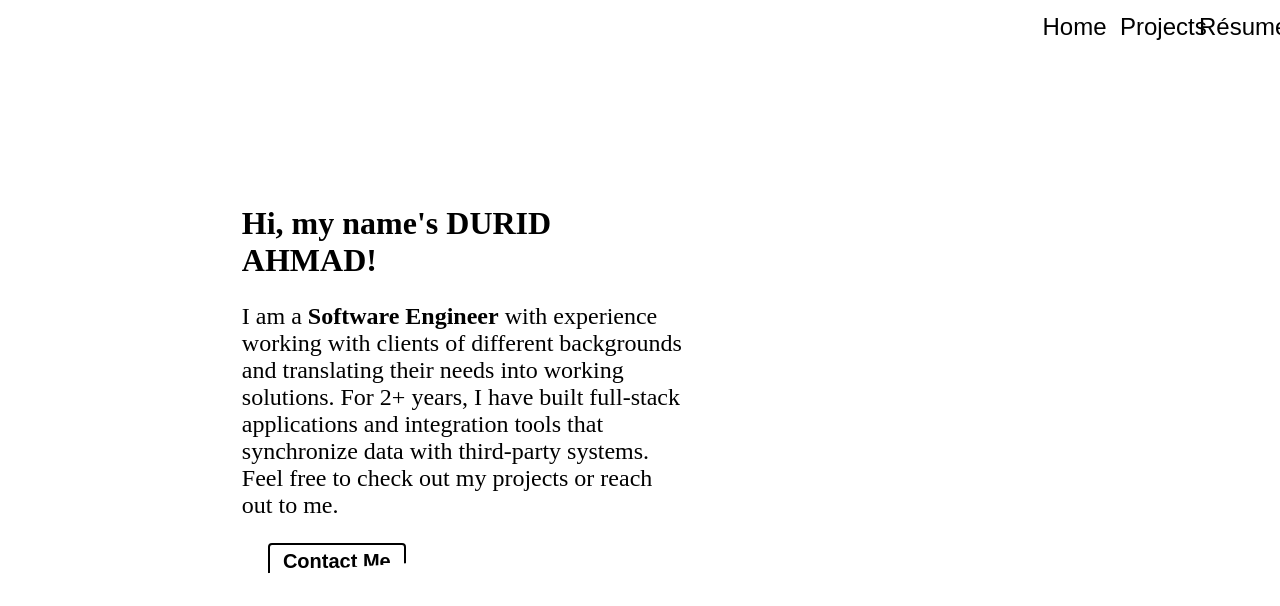
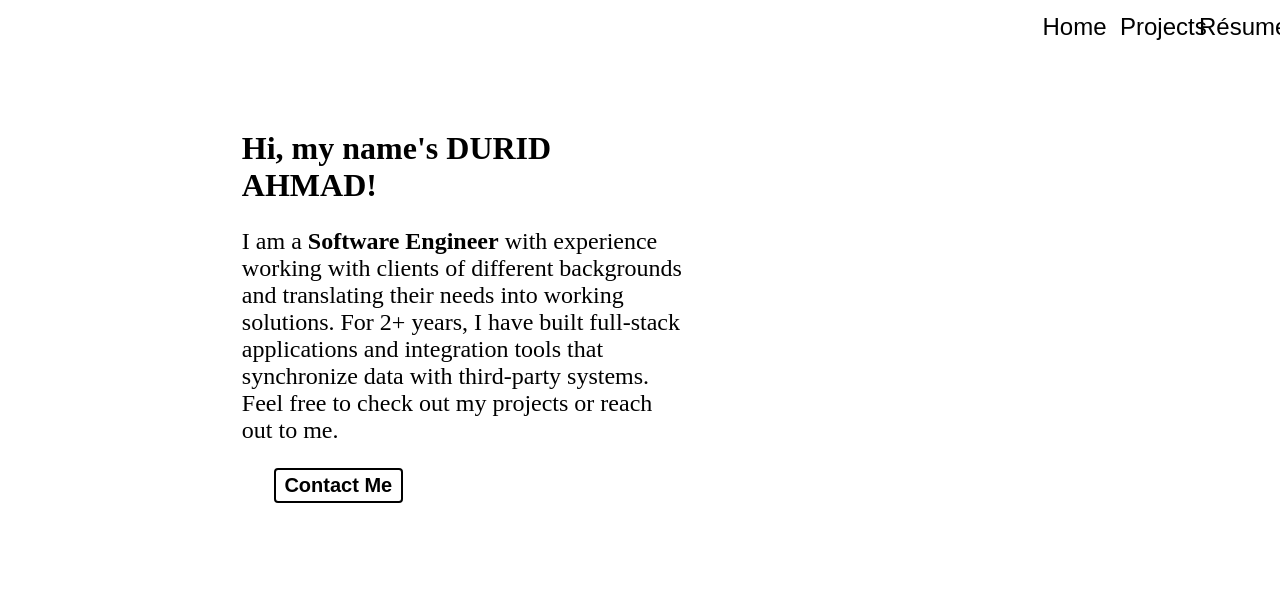
Before and after one commit to durid-ah/durid-ah.github.io, a Next.js app: page / in a window 1280 px wide. Shown: the top 606 px of the page. Built offline with nearby package versions, Linux system fonts and the light colour scheme.

Commit message:
added  a contact me section stub

```diff
--- a/pages/index.tsx
+++ b/pages/index.tsx
@@ -35,7 +35,6 @@ export default function Home() {
                       <div>Projects</div>
                       <div className={styles.chevronIcon}
                         dangerouslySetInnerHTML={{__html: require("../images/chevron-right-m.svg?include")}}>
-
                       </div>
                     </button>
                   </Link>
@@ -43,6 +42,9 @@ export default function Home() {
               </div>
             </div>
           </div>
+        </div>
+        <div className={styles.contactMe}>
+
         </div>
       </main>
 
--- a/styles/Home.module.css
+++ b/styles/Home.module.css
@@ -39,7 +39,6 @@
 .main {
   background-color: var(--main-color);
   overflow-x: hidden;
-  display: flex;
 }
 
 .content p {
@@ -67,7 +66,7 @@
 
 .buttonContainer button {
   font-size: 1.25rem;
-  padding: 1% 3%;
+  padding: 1% 2%;
   border-radius: 4px;
 }
 
@@ -89,6 +88,12 @@
 
 .chevronIcon {
   display: flex;
+}
+
+.contactMe {
+  background-color: white;
+  height: 25vh;
+  width: 100%
 }
 
 @media screen and (max-width: 1024px) { }
```
